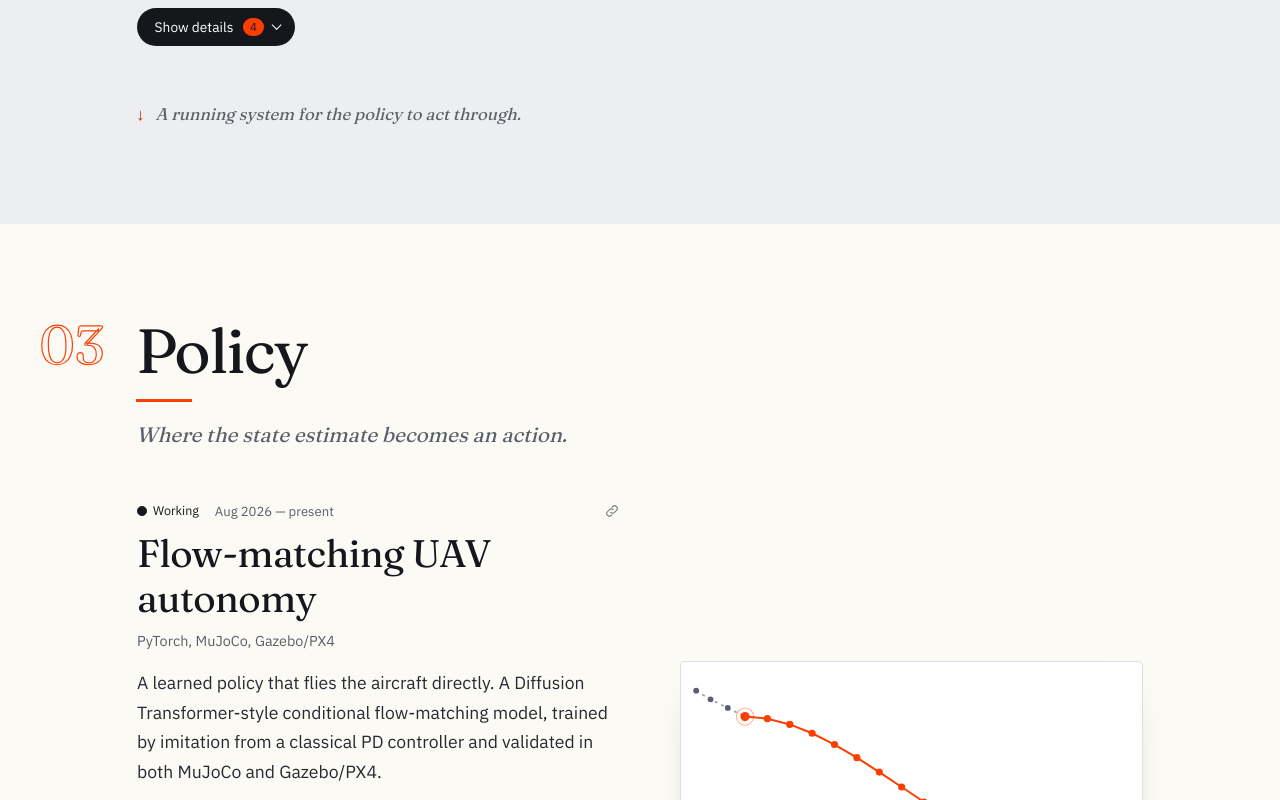
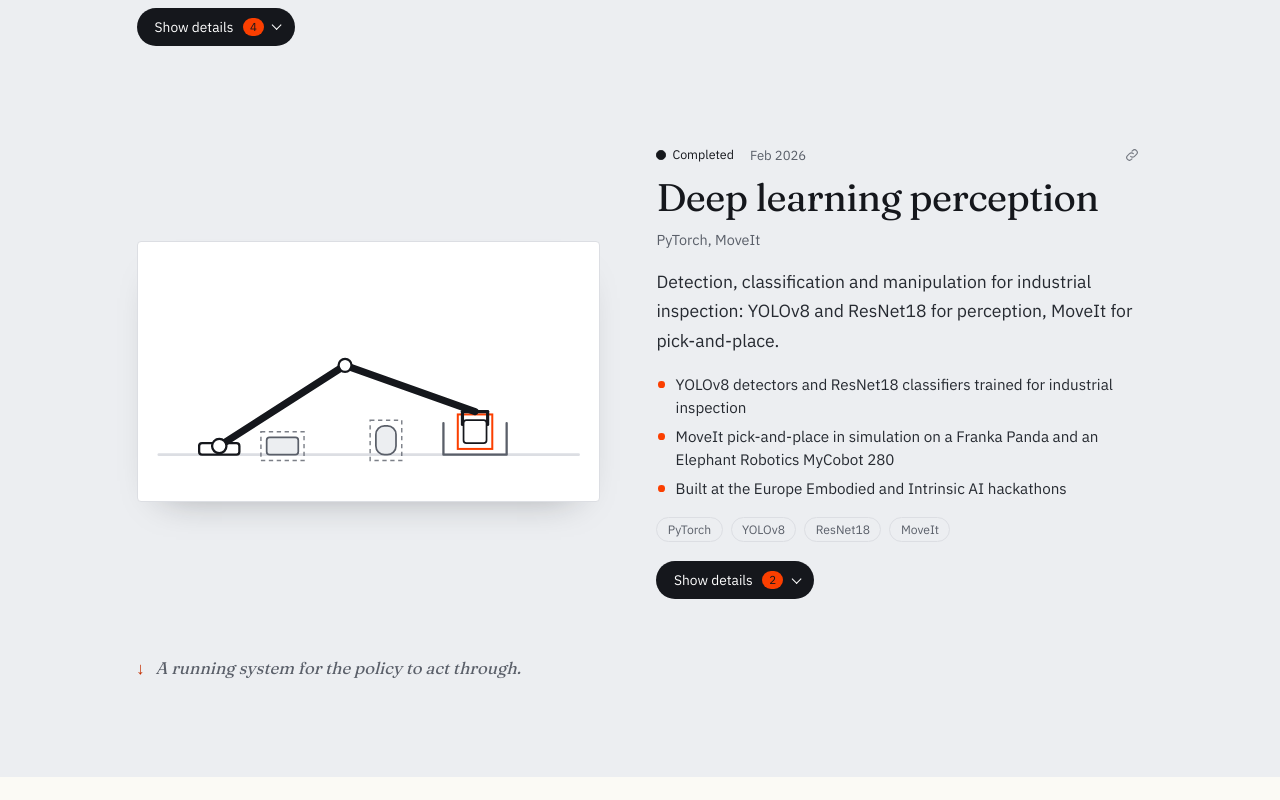
Before and after one commit to Bravo1311/portfolio, a React (Vite) app: page /#/ in a window 1280 px wide. Shown: the part 2580-3380 px from the top of the page. Built offline with nearby package versions, Linux system fonts and the light colour scheme.

Commit message:
Perception Updates

```diff
--- a/scripts/check-content.mjs
+++ b/scripts/check-content.mjs
@@ -27,7 +27,7 @@ for (const e of entries) {
   if (e.id && sectionIds.has(e.id)) err(`${name}: the id "${e.id}" is already used by a page section`)
   if (e.id && seen.has(e.id)) err(`${name}: duplicate id (also in ${seen.get(e.id)})`)
   seen.set(e.id, e.where)
-  if (e.where.startsWith('track') && !['working', 'progress', 'planned'].includes(e.status)) err(`${name}: status must be 'working', 'progress' or 'planned' (got ${JSON.stringify(e.status)})`)
+  if (e.where.startsWith('track') && !['done', 'progress'].includes(e.status)) err(`${name}: status must be 'done' or 'progress' (got ${JSON.stringify(e.status)})`)
   for (const l of e.links || []) if (!/^(https?:|mailto:|tel:)/.test(l.href || '')) err(`${name}: link "${l.label}" has a bad address: ${l.href}`)
   for (const m of e.media || []) {
     if (!['plot', 'video', 'image'].includes(m.kind)) err(`${name}: media kind must be plot, video or image (got ${m.kind})`)
--- a/src/components/ProjectArt.jsx
+++ b/src/components/ProjectArt.jsx
@@ -287,4 +287,102 @@ export const FlowPolicyArt = () => {
   )
 }
 
-export const ARTS = { 'uav-team': UavTeamArt, navigation: NavigationArt, 'flow-policy': FlowPolicyArt }
+// A robot arm that scans a table, boxes the parts it detects, then picks one and drops it in the bin.
+const SHOULDER = [56, 142]
+const ARM_L1 = 104
+const ARM_L2 = 96
+const swing = (target) => {
+  const dx = target[0] - SHOULDER[0]
+  const dy = target[1] - SHOULDER[1]
+  const d = Math.min(Math.hypot(dx, dy), ARM_L1 + ARM_L2 - 0.5)
+  const a = Math.atan2(dy, dx)
+  const b = Math.acos(Math.max(-1, Math.min(1, (ARM_L1 * ARM_L1 + d * d - ARM_L2 * ARM_L2) / (2 * ARM_L1 * d))))
+  const th = a - b
+  return {
+    elbow: [SHOULDER[0] + ARM_L1 * Math.cos(th), SHOULDER[1] + ARM_L1 * Math.sin(th)],
+    end: [SHOULDER[0] + d * Math.cos(a), SHOULDER[1] + d * Math.sin(a)],
+  }
+}
+
+// time (s), x, y, gripper opening (1 = open)
+const MOVES = [
+  [0, 150, 70, 1],
+  [1.6, 150, 70, 1],
+  [2.5, 136, 98, 1],
+  [3.3, 136, 126, 1],
+  [3.8, 136, 126, 0.1],
+  [4.6, 136, 96, 0.1],
+  [6.1, 234, 96, 0.1],
+  [6.9, 234, 118, 0.1],
+  [7.4, 234, 118, 1],
+  [8.3, 234, 96, 1],
+  [9.4, 150, 70, 1],
+  [10, 150, 70, 1],
+]
+const PICK_AT = 3.8
+const DROP_AT = 7.4
+const PARTS = [
+  { x: 100, y: 142, w: 22, h: 12, round: 2 },
+  { x: 172, y: 138, w: 14, h: 20, round: 6 },
+]
+const TARGET = { x: 136, y: 140, w: 16, h: 16, round: 2 }
+
+const pose = (sec) => {
+  let i = 0
+  while (i < MOVES.length - 2 && sec > MOVES[i + 1][0]) i++
+  const [t0, x0, y0, g0] = MOVES[i]
+  const [t1, x1, y1, g1] = MOVES[i + 1]
+  const u = ease(clamp((sec - t0) / (t1 - t0)))
+  return [lerp(x0, x1, u), lerp(y0, y1, u), lerp(g0, g1, u)]
+}
+
+export const ArmArt = () => {
+  const [t, ref] = useClock()
+  const sec = t % 10
+  const [px, py, grip] = pose(sec)
+  const { elbow, end } = swing([px, py])
+  const g = lerp(8.4, 12, grip)
+
+  const scan = clamp(sec / 1.5)
+  const scanX = lerp(10, 310, scan)
+  const reveal = (cx) => (sec < 1.5 ? clamp((scanX - cx) / 25) : 1)
+  const fade = sec > 9.3 ? 1 - clamp((sec - 9.3) / 0.7) : 1
+  const sceneIn = ease(clamp(sec / 0.4))
+
+  let obj = [TARGET.x, TARGET.y]
+  if (sec >= DROP_AT) obj = [234, lerp(end[1] + 14, 140, ease(clamp((sec - DROP_AT) / 0.4)))]
+  else if (sec >= PICK_AT) obj = [end[0], end[1] + 14]
+  const box = (c, w, h) => [c[0] - w / 2 - 4, c[1] - h / 2 - 4, w + 8, h + 8]
+
+  return (
+    <Frame svgRef={ref} label="A robot arm detecting parts on a table and placing one in a bin">
+      <line x1="14" y1="148" x2="306" y2="148" className="art-table" />
+      <path d="M212,126 V148 H256 V126" className="art-bin" />
+      {sec < 1.5 && <line x1={scanX} y1="30" x2={scanX} y2="148" className="art-scan" />}
+
+      <g opacity={fade}>
+        {PARTS.map((p) => (
+          <g key={p.x} opacity={reveal(p.x)}>
+            <rect x={p.x - p.w / 2} y={p.y - p.h / 2} width={p.w} height={p.h} rx={p.round} className="art-obj" />
+            <rect x={box([p.x, p.y], p.w, p.h)[0]} y={box([p.x, p.y], p.w, p.h)[1]} width={box([p.x, p.y], p.w, p.h)[2]} height={box([p.x, p.y], p.w, p.h)[3]} className="art-box" />
+          </g>
+        ))}
+        <g opacity={reveal(TARGET.x) * sceneIn}>
+          <rect x={obj[0] - TARGET.w / 2} y={obj[1] - TARGET.h / 2} width={TARGET.w} height={TARGET.h} rx={TARGET.round} className="art-obj art-obj-target" />
+          <rect x={box(obj, TARGET.w, TARGET.h)[0]} y={box(obj, TARGET.w, TARGET.h)[1]} width={box(obj, TARGET.w, TARGET.h)[2]} height={box(obj, TARGET.w, TARGET.h)[3]} className="art-box art-box-sure" />
+        </g>
+      </g>
+
+      <rect x="42" y="140" width="28" height="8" rx="2" className="art-joint" />
+      <line x1={SHOULDER[0]} y1={SHOULDER[1]} x2={elbow[0]} y2={elbow[1]} className="art-link2" />
+      <line x1={elbow[0]} y1={elbow[1]} x2={end[0]} y2={end[1]} className="art-link2" />
+      <line x1={end[0] - g} y1={end[1]} x2={end[0] + g} y2={end[1]} className="art-finger" />
+      <line x1={end[0] - g} y1={end[1]} x2={end[0] - g} y2={end[1] + 9} className="art-finger" />
+      <line x1={end[0] + g} y1={end[1]} x2={end[0] + g} y2={end[1] + 9} className="art-finger" />
+      <circle cx={SHOULDER[0]} cy={SHOULDER[1]} r="5" className="art-joint" />
+      <circle cx={elbow[0]} cy={elbow[1]} r="4.5" className="art-joint" />
+    </Frame>
+  )
+}
+
+export const ARTS = { 'uav-team': UavTeamArt, navigation: NavigationArt, 'flow-policy': FlowPolicyArt, perception: ArmArt }
--- a/src/components/Status.jsx
+++ b/src/components/Status.jsx
@@ -1,7 +1,6 @@
 const LABELS = {
-  working: 'Working',
+  done: 'Completed',
   progress: 'In progress',
-  planned: 'Planned',
 }
 
 const Status = ({ status }) =>
--- a/src/components/Track.jsx
+++ b/src/components/Track.jsx
@@ -22,7 +22,7 @@ const Track = ({ track, index }) => {
           <p className="track-line">{track.line}</p>
         </div>
 
-        <div className={`entries entries-${count}`}>
+        <div className={`entries entries-1${count > 1 ? ' entries-multi' : ''}`}>
           {track.entries.map((entry) => (
             <Entry key={entry.id} entry={entry} />
           ))}
--- a/src/data/cv.js
+++ b/src/data/cv.js
@@ -1,11 +1,10 @@
 // All content lives here. Components read from it and need no changes.
 //
-// status: 'working'  — runs, measured, linked
-//         'progress' — building now, partial results
-//         'planned'  — designed, not built
+// status: 'done'     — finished, runs, measured
+//         'progress' — still being built, or has results so far
 //
 // Keep the status honest. The page's credibility rests on a reader
-// trusting that 'working' means working.
+// trusting that 'done' means done.
 
 export const profile = {
   name: 'Kartik Agrawal',
@@ -40,7 +39,7 @@ export const tracks = [
         title: 'Decentralized cooperative localization for UAV teams',
         org: "Master's thesis · Institute of Automatic Control (IRT), RWTH Aachen",
         summary:
-          'Agents with poor GNSS geomtry recover accuracy by ranging to neighbors with better fixes. A framework for drones to improve their own state estimates from their neighbours. Each agent localizes from onboard GNSS, IMU and magnetometer; pairwise UWB ranging couples agents, reconciled with MESA (Manifold Edge-based Separable ADMM).',
+          'Agents with poor GNSS geometry recover accuracy by ranging to neighbors with better fixes. A framework for drones to improve their own state estimates from their neighbours. Each agent localizes from onboard GNSS, IMU and magnetometer; pairwise UWB ranging couples agents, reconciled with MESA (Manifold Edge-based Separable ADMM).',
         tags: ['GTSAM', 'MESA / C-ADMM', 'UWB', 'GNSS', 'ROS2', 'ArduPilot'],
         highlights: [
           'Single-agent GTSAM estimator validated at under 0.3 m position RMSE over 200 meters in simulation',
@@ -79,7 +78,7 @@ export const tracks = [
         id: 'autonomy-stack',
         art: 'navigation',
         period: 'Feb 2026 — present',
-        status: 'working',
+        status: 'progress',
         title: 'UAV autonomy stack',
         org: 'ROS2, PX4 SITL, Gazebo, Nav2',
         summary:
@@ -121,6 +120,27 @@ export const tracks = [
           'C++ marker-map annotator producing semantic annotations that feed VLM-based reasoning into the estimation and control layers.',
         ],
       },
+      {
+        id: 'perception',
+        art: 'perception',
+        period: 'Feb 2026',
+        status: 'done',
+        title: 'Deep learning perception',
+        org: 'PyTorch, MoveIt',
+        summary:
+          'Detection, classification and manipulation for industrial inspection: YOLOv8 and ResNet18 for perception, MoveIt for pick-and-place.',
+        tags: ['PyTorch', 'YOLOv8', 'ResNet18', 'MoveIt'],
+        highlights: [
+          'YOLOv8 detectors and ResNet18 classifiers trained for industrial inspection',
+          'MoveIt pick-and-place in simulation on a Franka Panda and an Elephant Robotics MyCobot 280',
+          'Built at the Europe Embodied and Intrinsic AI hackathons',
+        ],
+        detailLabel: 'What it does',
+        details: [
+          'Trained YOLOv8 detectors and ResNet18 classifiers for industrial inspection tasks at the Europe Embodied and Intrinsic AI hackathons.',
+          'Implemented MoveIt pick-and-place in simulation using Franka Panda and Elephant Robotics MyCobot 280.',
+        ],
+      },
     ],
   },
   {
@@ -133,7 +153,7 @@ export const tracks = [
         id: 'flow-matching',
         art: 'flow-policy',
         period: 'Aug 2026 — present',
-        status: 'working',
+        status: 'progress',
         title: 'Flow-matching UAV autonomy',
         org: 'PyTorch, MuJoCo, Gazebo/PX4',
         summary:
@@ -269,16 +289,16 @@ export const skills = [
   },
   {
     label: 'Robotics & simulation',
-    items: ['ROS2', 'PX4', 'ArduPilot', 'Gazebo', 'MuJoCo', 'Nav2', 'MoveIt', 'Isaac Sim'],
+    items: ['Linux (Ubuntu 22.04 / 24.04)', 'ROS2', 'PX4', 'ArduPilot', 'Gazebo', 'MuJoCo', 'Nav2', 'MoveIt'],
   },
   {
     label: 'Machine learning',
-    items: ['PyTorch', 'Flow matching', 'Transformers', 'Imitation learning', 'VLMs'],
+    items: ['PyTorch', 'Flow matching', 'Transformers', 'Imitation learning', 'VLMs', 'YOLOv8'],
   },
   { label: ' Programming Languages', items: ['Python', 'C++', 'Java', 'JavaScript (MERN)', 'SQL'] },
   {
     label: 'Infrastructure',
-    items: ['Git', 'Docker', 'GitHub Actions', 'Linux', 'Redpanda', 'PostgreSQL', 'Grafana'],
+    items: ['Git', 'Docker', 'GitHub Actions', 'Redpanda', 'PostgreSQL', 'Grafana'],
   },
   { label: 'Languages', items: ['English (fluent)', 'German (A2)', 'Hindi (native)'] },
 ]
@@ -294,18 +314,21 @@ export const evidence = {
   'Multi-sensor fusion': ['thesis-fgo'],
   'Consensus ADMM': ['thesis-fgo'],
 
+  'Linux (Ubuntu 22.04 / 24.04)': ['thesis-fgo', 'autonomy-stack', 'flow-matching', 'perception'],
   ROS2: ['thesis-fgo', 'autonomy-stack'],
   PX4: ['autonomy-stack', 'flow-matching'],
   ArduPilot: ['thesis-fgo'],
   Gazebo: ['autonomy-stack', 'flow-matching'],
   MuJoCo: ['flow-matching'],
   Nav2: ['autonomy-stack'],
+  MoveIt: ['perception'],
 
-  PyTorch: ['flow-matching'],
+  PyTorch: ['flow-matching', 'perception'],
   'Flow matching': ['flow-matching'],
   Transformers: ['flow-matching'],
   'Imitation learning': ['flow-matching'],
   VLMs: ['autonomy-stack'],
+  YOLOv8: ['perception'],
 
   Python: ['flow-matching'],
   'C++': ['autonomy-stack'],
--- a/src/styles.css
+++ b/src/styles.css
@@ -275,10 +275,9 @@ section[id] { scroll-margin-top: var(--nav-h); }
 
 .status { display: inline-flex; align-items: center; gap: 0.4rem; font-size: 0.78rem; font-weight: 500; color: var(--ink); }
 .status::before { content: ''; width: 0.6rem; height: 0.6rem; border-radius: 50%; border: 1.5px solid currentColor; flex: none; }
-.status-working::before { background: currentColor; }
+.status-done::before { background: currentColor; }
 .status-progress { color: var(--brass-text); }
 .status-progress::before { background: linear-gradient(90deg, currentColor 50%, transparent 50%); }
-.status-planned { color: var(--ink-soft); }
 
 .tags { list-style: none; display: flex; flex-wrap: wrap; gap: 0.35rem 0.5rem; padding: 0; margin: 1.1rem 0 0; font-size: 0.76rem; color: var(--ink-soft); }
 .tags li { border: 1px solid var(--rule); border-radius: 999px; padding: 0.1rem 0.65rem; background: transparent; }
@@ -787,3 +786,23 @@ section[id] { scroll-margin-top: var(--nav-h); }
 @media (min-width: 68rem) { .nav .nav-links { overflow: visible; } }
 @media (prefers-reduced-motion: reduce) { .nav, .nav .nav-chain, .nav .nav-links { transition: none; } .nav-docked .nav-node { animation: none; } }
 .nav:not(.nav-docked) .nav-cta:not(.nav-cta-main), .nav:not(.nav-docked) .theme-toggle { background: color-mix(in srgb, var(--paper) 78%, transparent); -webkit-backdrop-filter: blur(6px); backdrop-filter: blur(6px); }
+
+
+/* robot-arm sketch */
+.art-table { stroke: var(--rule); stroke-width: 2; stroke-linecap: round; }
+.art-bin { fill: none; stroke: var(--ink-soft); stroke-width: 1.6; stroke-linejoin: round; stroke-linecap: round; }
+.art-scan { stroke: var(--brass); stroke-width: 1; opacity: 0.55; }
+.art-obj { fill: var(--paper-2); stroke: var(--ink-soft); stroke-width: 1.2; }
+.art-obj-target { fill: var(--card); stroke: var(--ink); }
+.art-box { fill: none; stroke: var(--ink-soft); stroke-width: 1; stroke-dasharray: 3 2.5; opacity: 0.8; }
+.art-box-sure { stroke: var(--brass); stroke-width: 1.4; stroke-dasharray: none; opacity: 1; }
+.art-link2 { stroke: var(--ink); stroke-width: 5; stroke-linecap: round; }
+.art-joint { fill: var(--card); stroke: var(--ink); stroke-width: 1.6; }
+.art-finger { stroke: var(--ink); stroke-width: 2.2; stroke-linecap: round; }
+
+
+/* ----- several projects in one track: stacked, with the visual swapping sides for rhythm ----- */
+.entries-multi { gap: clamp(4rem, 8vw, 6rem); }
+@media (min-width: 56rem) {
+  .entries-multi > .entry:nth-child(even) { grid-template-columns: minmax(0, 1fr) minmax(0, 1.05fr); grid-template-areas: "media main" "detail detail"; }
+}
```
Also changed, not shown: scripts/make-cv-pdf.mjs (+7 -5 lines), 1 other file (tests, documents, lock files or other folders).
